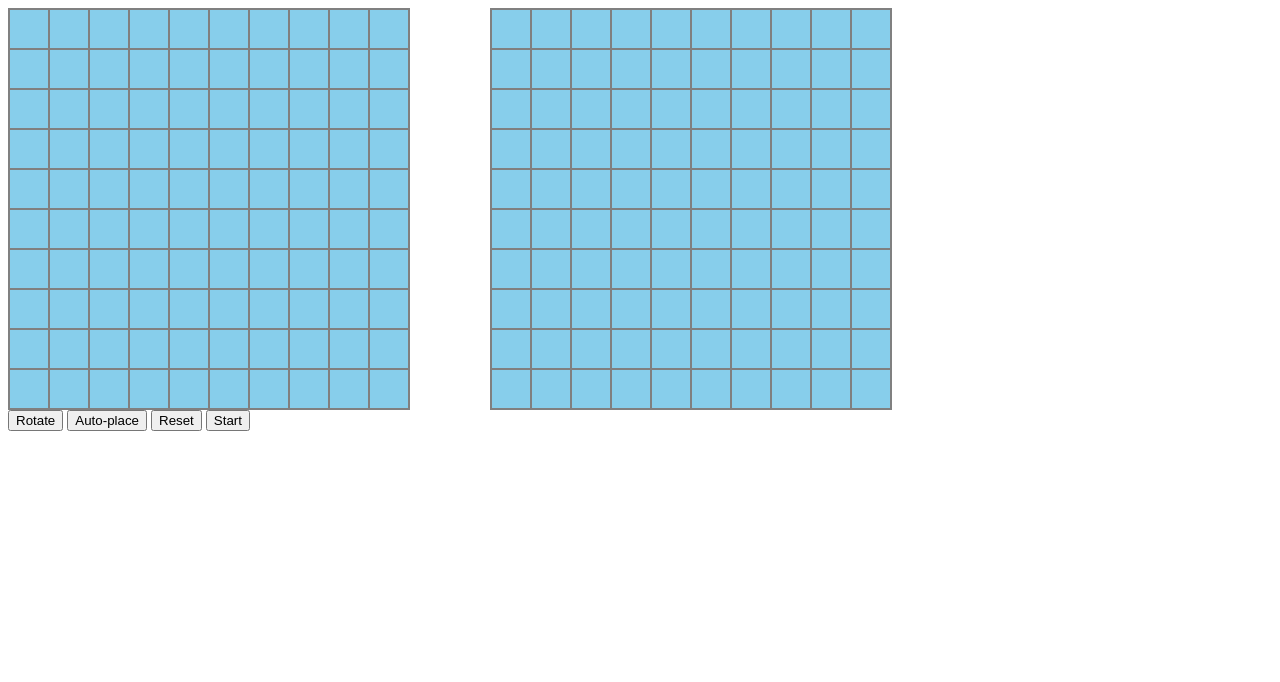
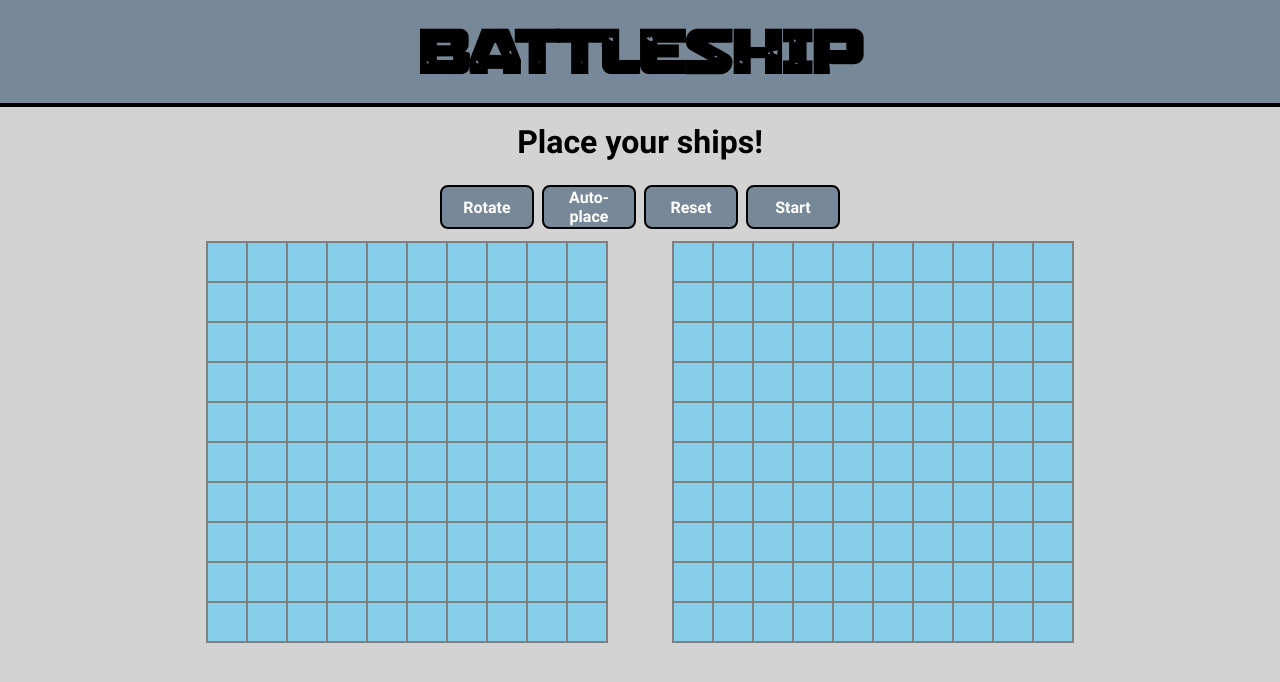
Before and after one commit to molnar-david/odin-battleship, a website built with webpack: page src/template.html in a window 1280 px wide. Built offline with nearby package versions, Linux system fonts and the light colour scheme.

Commit message:
Add styling

```diff
--- a/src/styles/styles.css
+++ b/src/styles/styles.css
@@ -1,10 +1,97 @@
+@font-face {
+    font-family: MarineCorps;
+    src: url("../fonts/MarineCorpsPersonalUsed-ax9Mo.otf") format("opentype");
+}
+
+@font-face {
+    font-family: Roboto;
+    font-weight: normal;
+    src: url("../fonts/Roboto-Regular.ttf") format("truetype");
+}
+
+@font-face {
+    font-family: Roboto;
+    font-weight: bold;
+    src: url("../fonts/Roboto-Bold.ttf") format("truetype");
+}
+
+@font-face {
+    font-family: Roboto;
+    font-weight: 900;
+    src: url("../fonts/Roboto-Black.ttf") format("truetype");
+}
+
 * {
     box-sizing: border-box;
 }
 
+body {
+    margin: 0;
+    background-color: lightgrey;
+    height: 100vh;
+}
+
+h1 {
+    font-family: MarineCorps, Roboto, sans-serif;
+    font-weight: 900;
+    font-size: 4rem;
+    margin: 0;
+    padding: 16px 0;
+    width: 100%;
+    text-align: center;
+    background-color: lightslategrey;
+    border-bottom: 4px solid black;
+}
+
+h2 {
+    font-family: Roboto, sans-serif;
+    font-size: 2rem;
+    margin: 16px 0 24px;
+}
+
 .flex {
     display: flex;
-    gap: 80px;
+}
+
+.vertical {
+    flex-direction: column;
+}
+
+.center.vertical {
+    align-items: center;
+}
+
+.center:not(.vertical) {
+    justify-content: center;
+}
+
+.wrap {
+    flex-wrap: wrap;
+}
+
+#btn-container {
+    margin-bottom: 12px;
+    width: 400px;
+    gap: 8px;
+}
+
+#btn-container > * {
+    flex: 1 1 0;
+}
+
+button {
+    background-color: lightslategrey;
+    border: 2px solid black;
+    border-radius: 8px;
+    font-family: Roboto, sans-serif;
+    font-weight: bold;
+    font-size: 1rem;
+    color: white;
+}
+
+#gameboard-container {
+    gap: 64px;
+    justify-content: center;
 }
 
 .gameboard {
--- a/src/template.html
+++ b/src/template.html
@@ -6,14 +6,20 @@
     <title>Odin Battleship</title>
 </head>
 <body>
-    <div id="gameboard-container" class="flex">
-        <div id=player-gameboard class="gameboard"></div>
-        <div id=computer-gameboard class="gameboard inactive"></div>
+    <div id="site-container" class="flex vertical center">
+        <h1>Battleship</h1>
+        <h2>Place your ships!</h2>
+        <div id="btn-container" class="flex center">
+            <button id="rotate-btn">Rotate</button>
+            <button id="auto-place-btn">Auto-place</button>
+            <button id="reset-btn">Reset</button>
+            <button id="start-btn">Start</button>
+            <button id="replay-btn" class="hidden">Replay</button>
+        </div>
+        <div id="gameboard-container" class="flex wrap">
+            <div id=player-gameboard class="gameboard"></div>
+            <div id=computer-gameboard class="gameboard inactive"></div>
+        </div>
     </div>
-    <button id="rotate-btn">Rotate</button>
-    <button id="auto-place-btn">Auto-place</button>
-    <button id="reset-btn">Reset</button>
-    <button id="start-btn">Start</button>
-    <button id="replay-btn" class="hidden">Replay</button>
 </body>
 </html>
```
Also changed, not shown: src/fonts/MarineCorpsPersonalUsed-ax9Mo.otf (added), src/fonts/Roboto-Black.ttf (added), src/fonts/Roboto-Bold.ttf (added), src/fonts/Roboto-Regular.ttf (added).
